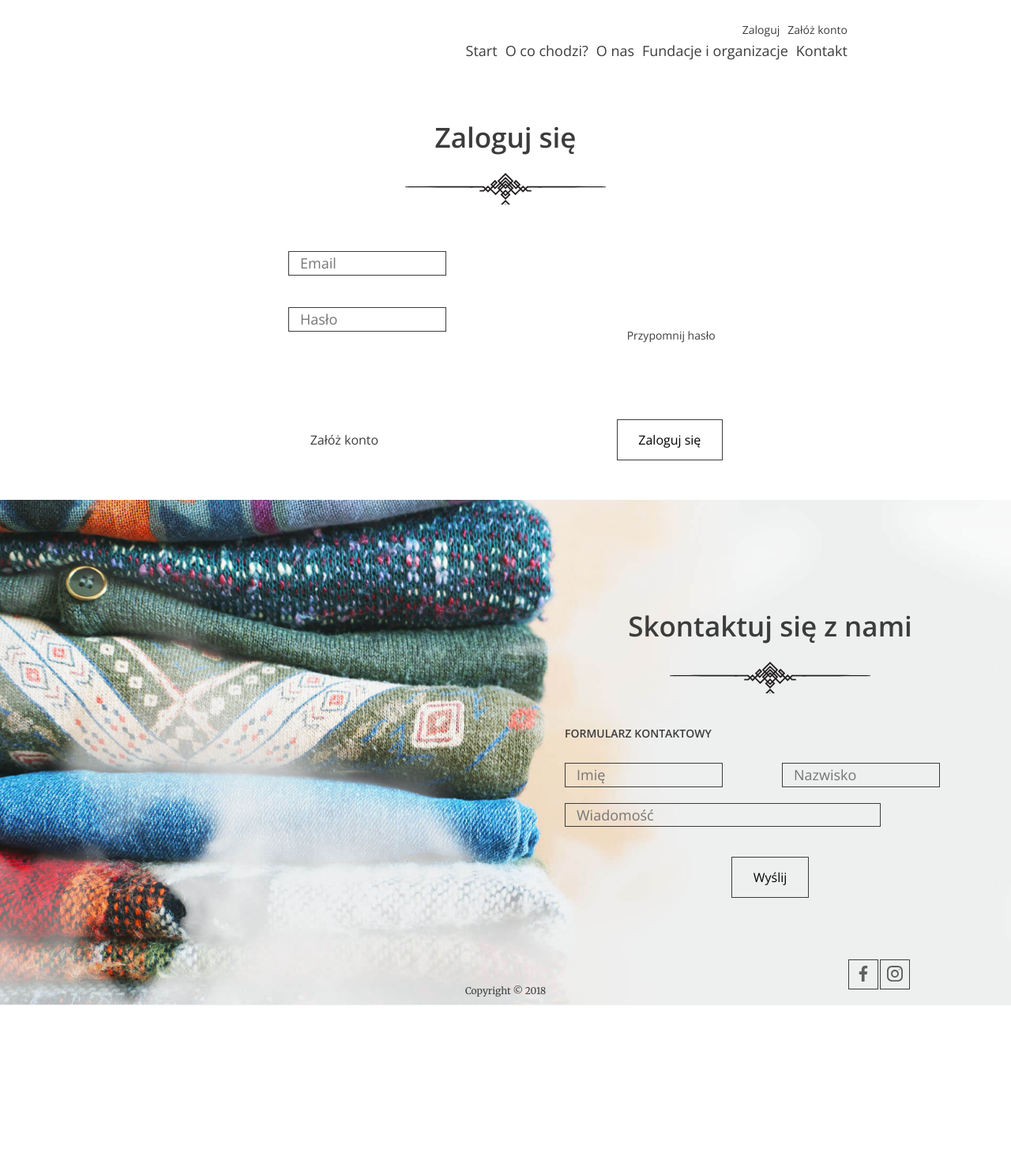
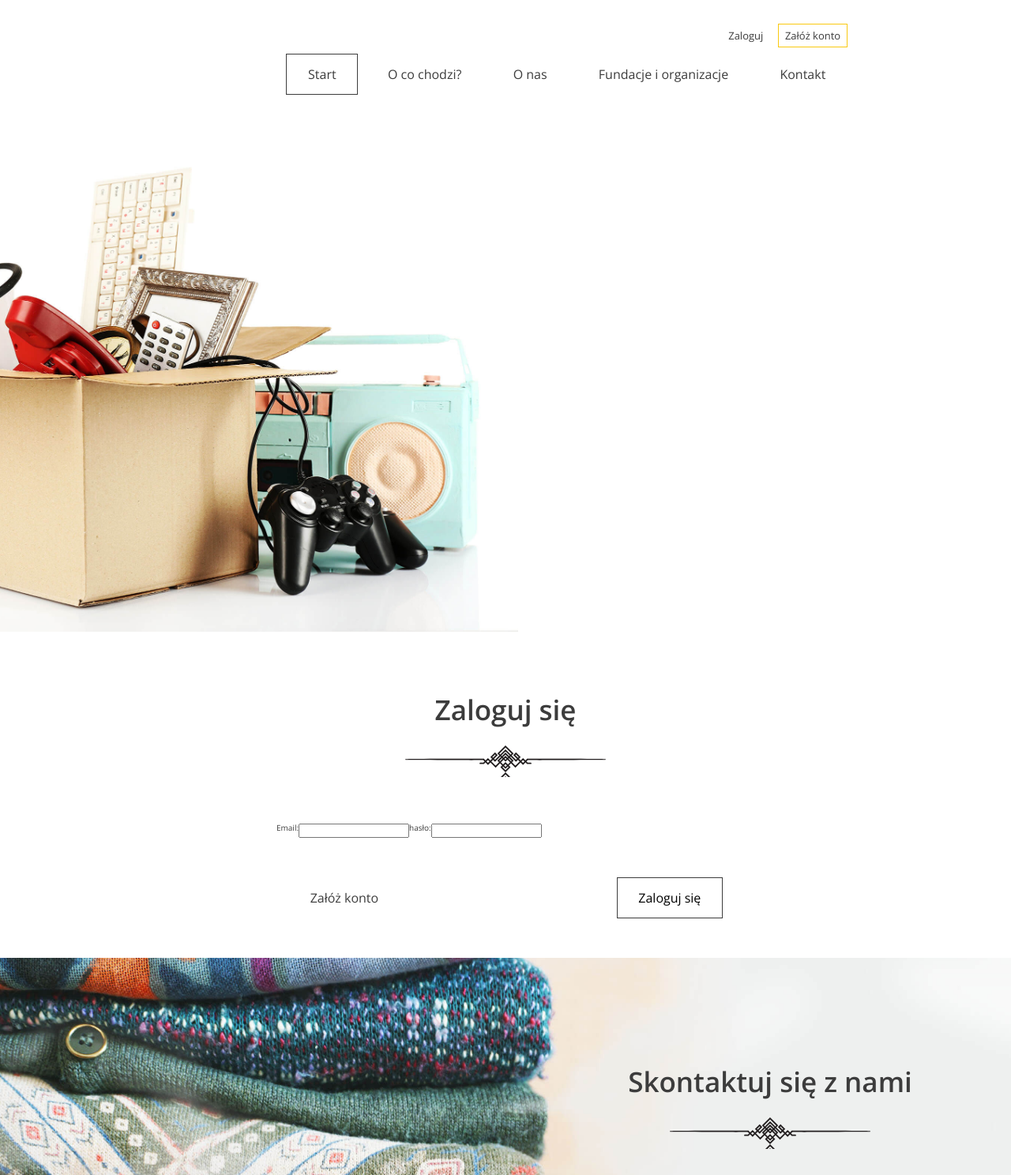
Before and after one commit to IgorKwiatkowski/donations, a Django app: page /login in a window 1280 px wide. Shown: the top 1488 px of the page at 79% size. Before the commit the page ends 1273 px from the top, so only its background shows below. Run offline with Django 3.2, Linux system fonts and the light colour scheme.

Commit message:
login.html now uses django form, looks terrible

```diff
--- /dev/null
+++ b/donate/forms.py
@@ -0,0 +1,8 @@
+from django import forms
+from django.contrib.auth.models import User
+from django.contrib.auth.forms import UserCreationForm
+
+
+class LoginForm(forms.Form):
+    username = forms.CharField(label='Email')
+    password = forms.CharField(widget=forms.PasswordInput, label='hasło')
--- a/donate/views.py
+++ b/donate/views.py
@@ -1,3 +1,18 @@
 from django.shortcuts import render
+from django.views import View
+from django.contrib.auth.decorators import login_required
+from django.contrib.auth import authenticate, login, logout
+from .forms import LoginForm
 
-# Create your views here.
+
+class LoginView(View):
+    def get(self, request):
+        form = LoginForm()
+        return render(request, 'login.html', {'form': form})
+
+    def post(self, request):
+        email = request.POST['email']
+        password = request.POST['password']
+        user = authenticate(username=email, password=password)
+        if user is not None:
+            login(request, user)
--- a/oddam_w_dobre/urls.py
+++ b/oddam_w_dobre/urls.py
@@ -17,10 +17,11 @@
 from django.contrib import admin
 from django.urls import path
 from django.views.generic.base import TemplateView
+from donate.views import LoginView
 
 urlpatterns = [
     path('admin/', admin.site.urls),
     url(r'^$', TemplateView.as_view(template_name='index.html'), name='home'),
-    url(r'^login$', TemplateView.as_view(template_name='login.html'), name='home'),
+    url(r'^login$', LoginView.as_view(), name='login'),
 
 ]
--- a/templates/index.html
+++ b/templates/index.html
@@ -24,7 +24,7 @@
           <li><a href="#contact" class="btn btn--without-border">Kontakt</a></li>
         </ul>
       </nav>
-
+{% block content %}
       <div class="slogan container container--90" id="start">
         <div class="slogan--item">
           <h1>
@@ -88,7 +88,7 @@
         </div>
       </div>
 
-      <a href="#" class="btn btn--large">Załóż konto</a>
+      <a href="/login" class="btn btn--large">Załóż konto</a>
     </section>
 
     <section class="about-us" id="about">
@@ -232,6 +232,7 @@
       </div>
     </section>
 
+{% endblock %}
     <footer>
         <div class="contact" id="contact">
         <h2>Skontaktuj się z nami</h2>
@@ -252,7 +253,6 @@
         </div>
         </div>
         </footer>
-
     <script src="{% static "js/app.js" %}"></script>
   </body>
 </html>
--- a/templates/login.html
+++ b/templates/login.html
@@ -1,40 +1,11 @@
-<!DOCTYPE html>
-<html lang="pl">
-  <head>
-    <meta charset="UTF-8" />
-    <meta name="viewport" content="width=device-width, initial-scale=1.0" />
-    <meta http-equiv="X-UA-Compatible" content="ie=edge" />
-    <title>Document</title>
-    <link rel="stylesheet" href="css/style.css" />
-  </head>
-  <body>
-    <header>
-      <nav class="container container--70">
-        <ul class="nav--actions">
-          <li><a href="#">Zaloguj</a></li>
-          <li class="highlighted"><a href="#">Załóż konto</a></li>
-        </ul>
-
-        <ul>
-          <li><a href="#">Start</a></li>
-          <li><a href="#">O co chodzi?</a></li>
-          <li><a href="#">O nas</a></li>
-          <li><a href="#">Fundacje i organizacje</a></li>
-          <li><a href="#">Kontakt</a></li>
-        </ul>
-      </nav>
+{% extends 'index.html' %}
+{% block content %}
     </header>
-
     <section class="login-page">
       <h2>Zaloguj się</h2>
-      <form>
-        <div class="form-group">
-          <input type="email" name="email" placeholder="Email" />
-        </div>
-        <div class="form-group">
-          <input type="password" name="password" placeholder="Hasło" />
-          <a href="#" class="btn btn--small btn--without-border reset-password">Przypomnij hasło</a>
-        </div>
+      <form action="#" method="POST">
+      {% csrf_token %}
+       {{ form }}
 
         <div class="form-group form-group--buttons">
           <a href="#" class="btn btn--without-border">Załóż konto</a>
@@ -42,33 +13,4 @@
         </div>
       </form>
     </section>
-
-    <footer>
-        <div class="contact">
-          <h2>Skontaktuj się z nami</h2>
-          <h3>Formularz kontaktowy</h3>
-          <form>
-            <div class="form-group form-group--50">
-              <input type="text" name="name" placeholder="Imię" />
-            </div>
-            <div class="form-group form-group--50">
-              <input type="text" name="surname" placeholder="Nazwisko" />
-            </div>
-
-            <div class="form-group">
-              <textarea name="message" placeholder="Wiadomość" rows="1"></textarea>
-            </div>
-
-            <button class="btn" type="submit">Wyślij</button>
-          </form>
-        </div>
-        <div class="bottom-line">
-          <span class="bottom-line--copy">Copyright &copy; 2018</span>
-          <div class="bottom-line--icons">
-            <a href="#" class="btn btn--small"><img src="images/icon-facebook.svg"/></a>
-            <a href="#" class="btn btn--small"><img src="images/icon-instagram.svg"/></a>
-          </div>
-        </div>
-      </footer>
-  </body>
-</html>
+{% endblock %}
```
Lines whose indentation alone changed are shown as unchanged.
